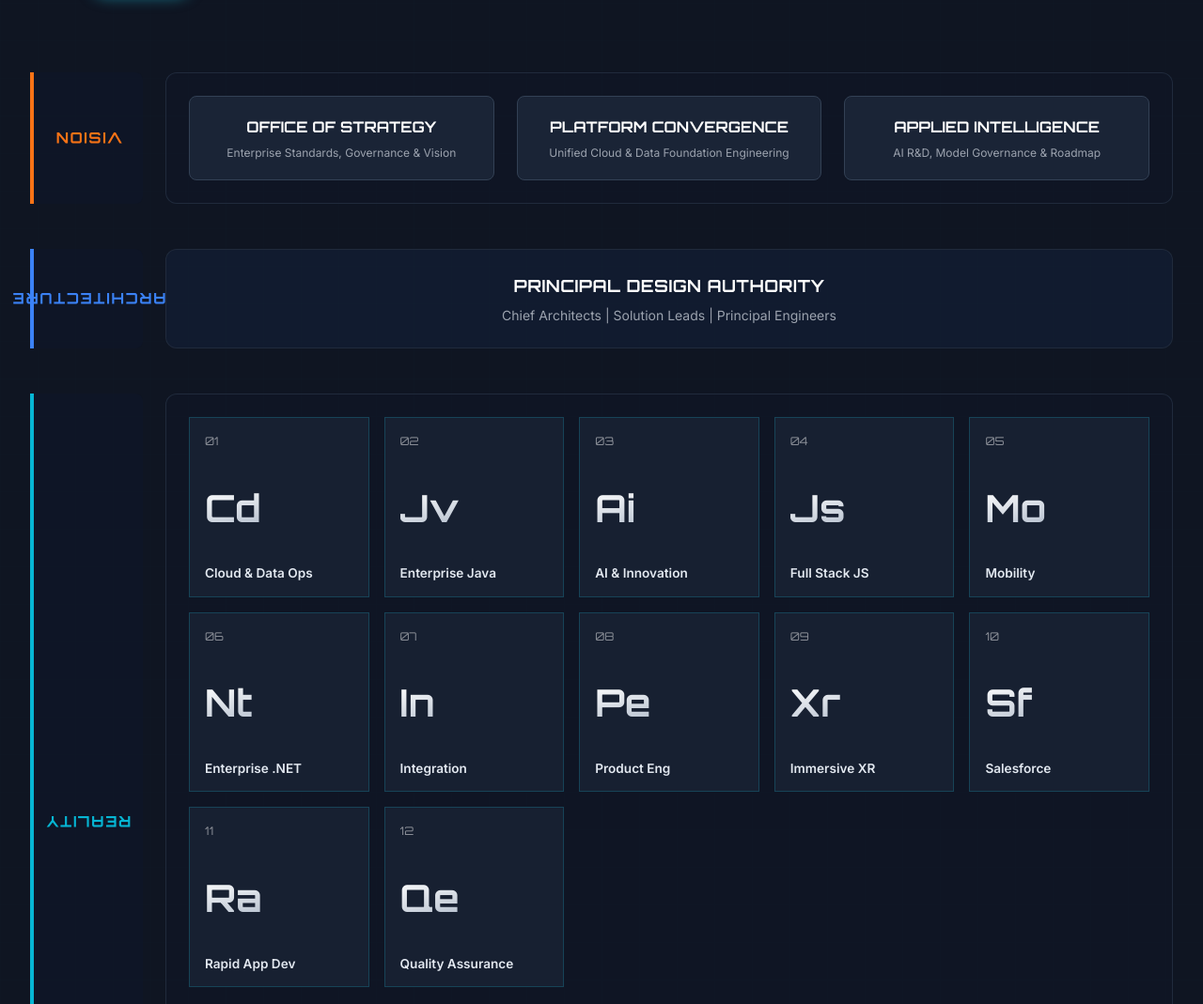
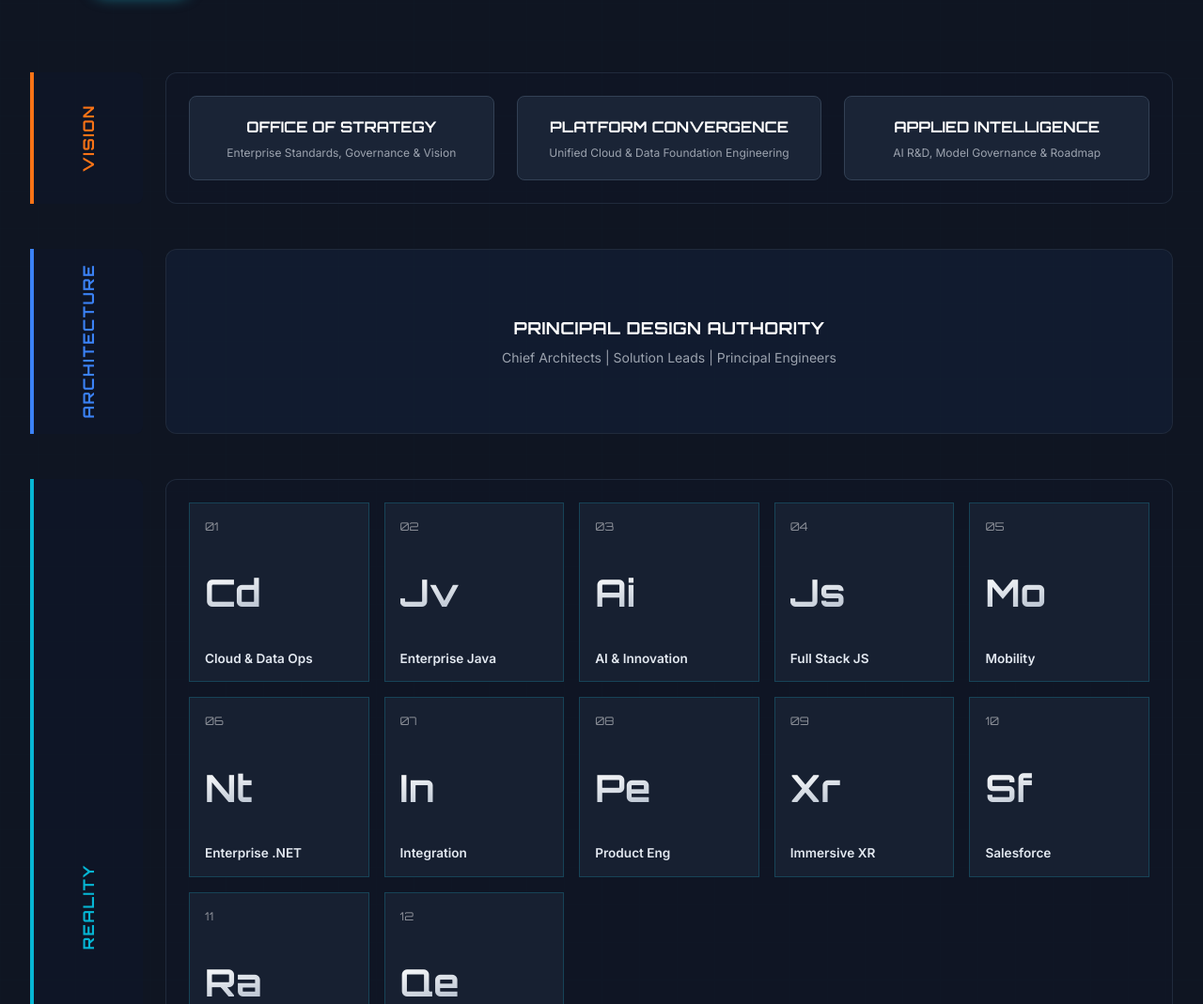
Before and after one commit to cymonic-ai/cymonic.ai, a plain HTML site: page index.html in a window 1280 px wide. Shown: the part 2038-3107 px from the top of the page at 94% size. Drawn offline with nearby package versions, Linux system fonts and the light colour scheme.

Commit message:
fixed mobile issuse

```diff
--- a/index.html
+++ b/index.html
@@ -180,6 +180,16 @@
         @keyframes fade-in-up { from { opacity: 0; transform: translateY(20px); } to { opacity: 1; transform: translateY(0); } }
         .animate-on-scroll { opacity: 0; }
         .filter-btn.active { background-color: #22d3ee; color: #0f172a; box-shadow: 0 0 15px rgba(34, 211, 238, 0.5); }
+
+        /* Vertical Text Fix for Pillars */
+        .writing-vertical-lr {
+            writing-mode: vertical-rl;
+            text-orientation: mixed;
+            max-height: 300px;
+            overflow: hidden;
+            text-overflow: ellipsis;
+            white-space: nowrap;
+        }
 
         /* Media Queries */
         @media (min-width: 1025px) {
@@ -432,8 +442,8 @@
                     <div class="element-symbol">${e.sym}</div>
                     <div class="element-name">${e.name}</div>
                     <div class="tech-overlay">
-                        <h5 class="text-cyan-400 font-bold text-xs mb-1">STACK</h5>
-                        <p class="text-xs text-gray-300 leading-snug">${e.stack}</p>
+                        <h5 class="text-cyan-400 font-bold text-xs mb-1">${e.name}</h5>
+                        <p class="text-xs text-gray-300 leading-snug">Engineering Practice</p>
                     </div>
                     <div class="element-ten-tech">
                         <h5 class="text-cyan-400 font-bold text-xs mb-2">${e.name}</h5>
```
